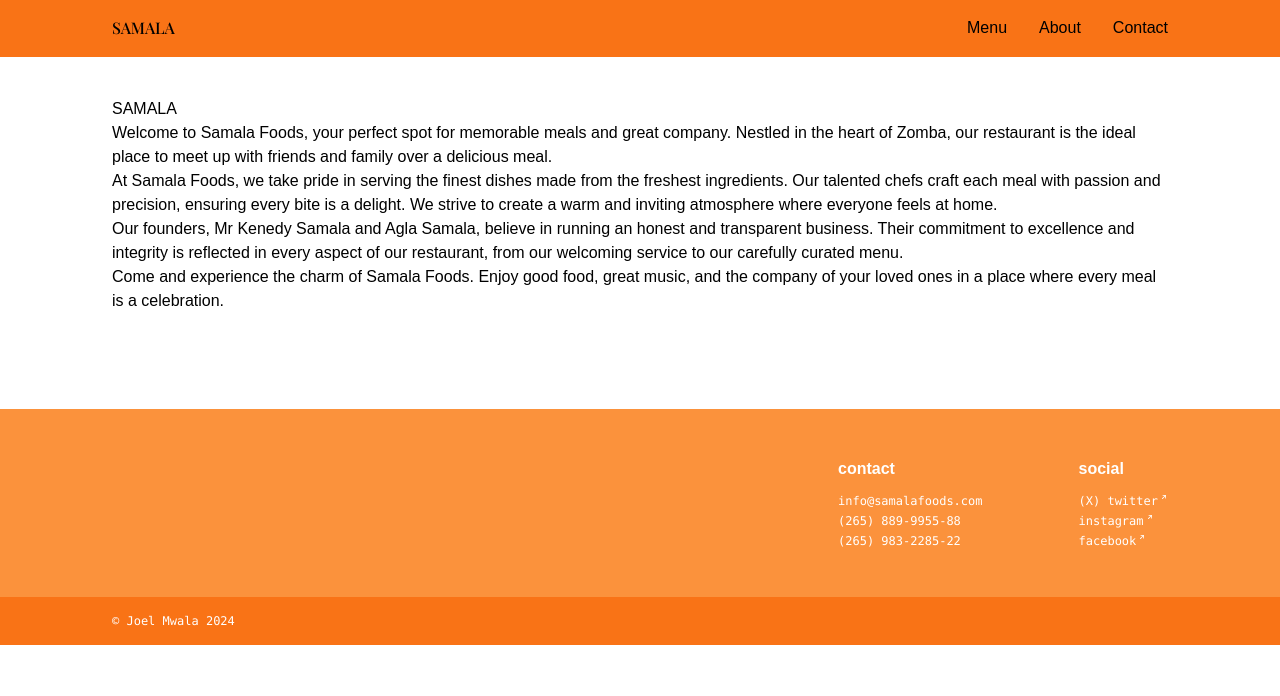
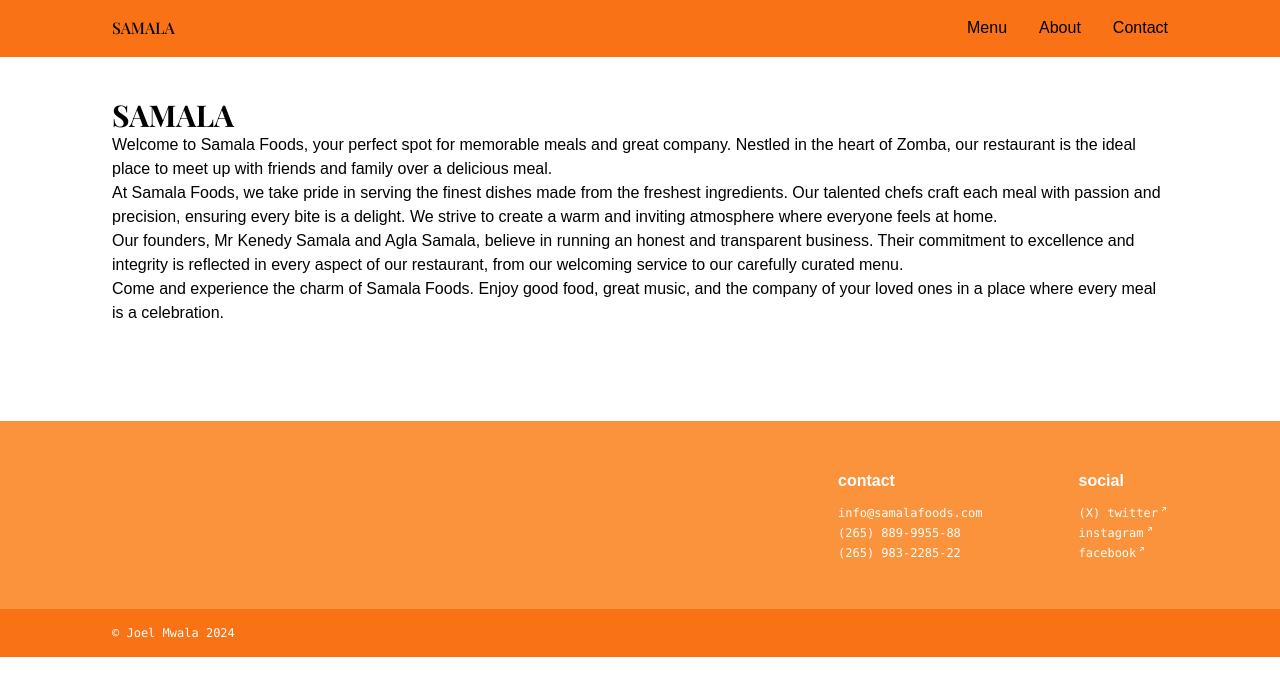
Before and after one commit to kazoomarc/samala_foods_one, a Next.js app: page /about in a window 1280 px wide. Shown: the top 696 px of the page. Built offline with nearby package versions, Linux system fonts and the light colour scheme; a web font is replaced by a local one.

Commit message:
change titltle styling

```diff
--- a/app/about/page.tsx
+++ b/app/about/page.tsx
@@ -15,7 +15,7 @@
   return (
     <div className="px-28 py-10">
       <div>
-        <h1>SAMALA</h1>
+        <h1 className="text-3xl font-playfair font-bold">SAMALA</h1>
         <p>
           Welcome to Samala Foods, your perfect spot for memorable meals and
           great company. Nestled in the heart of Zomba, our restaurant is the
```
